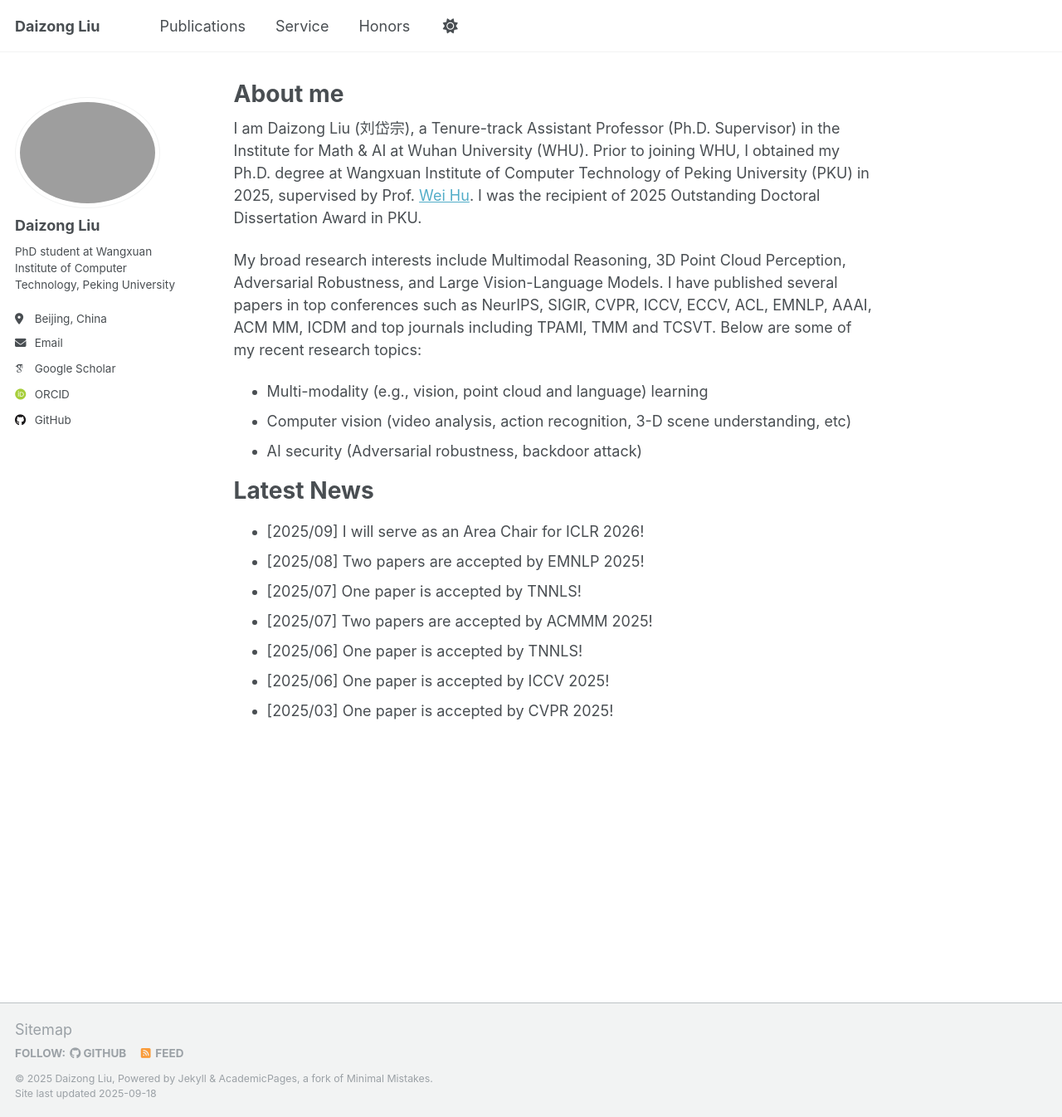
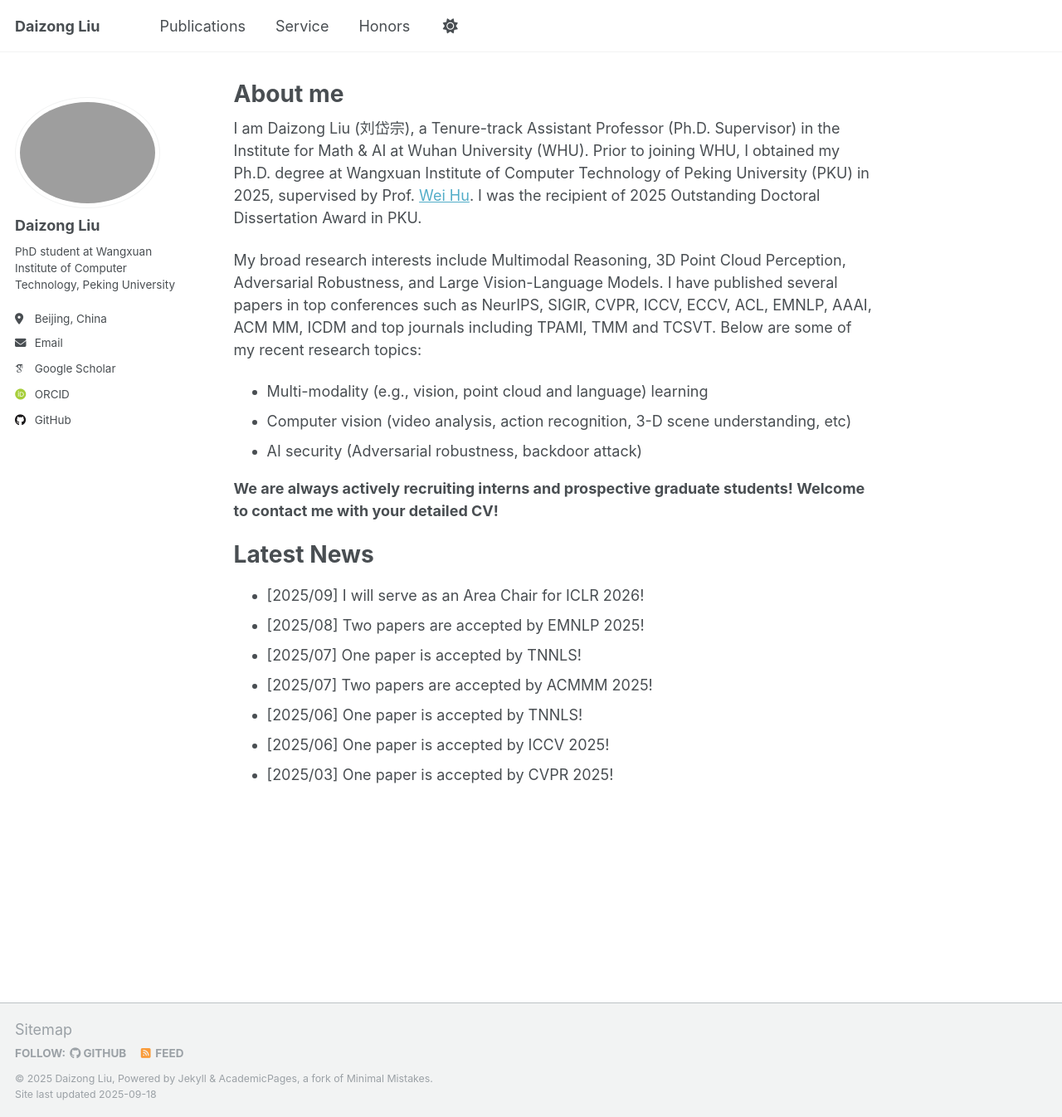
Before and after one commit to liudaizong/liudaizong.github.io, a Jekyll site: the page built from _pages/about.md, in a window 1280 px wide and 1346 px high. Shown: the whole window at 83% size. Built offline with Jekyll 4.4.1, drawn with Linux system fonts in a browser that asks for light colours; some web fonts are replaced.

Commit message:
Update about.md

```diff
--- a/_pages/about.md
+++ b/_pages/about.md
@@ -15,6 +15,8 @@ My broad research interests include Multimodal Reasoning, 3D Point Cloud Percept
 * Computer vision (video analysis, action recognition, 3-D scene understanding, etc)
 * AI security (Adversarial robustness, backdoor attack)
 
+**We are always actively recruiting interns and prospective graduate students! Welcome to contact me with your detailed CV!**
+
 Latest News
 ======
 * [2025/09] I will serve as an Area Chair for ICLR 2026!
```
